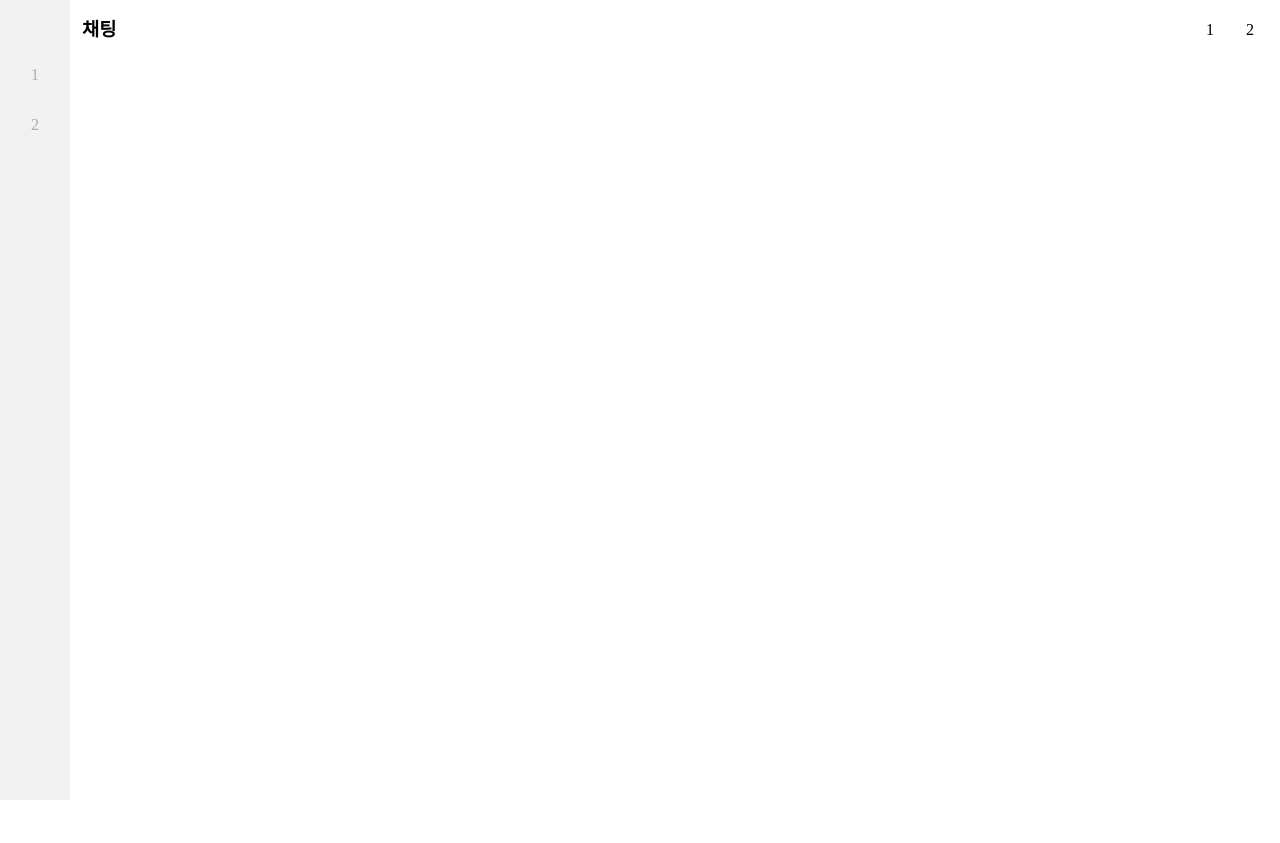
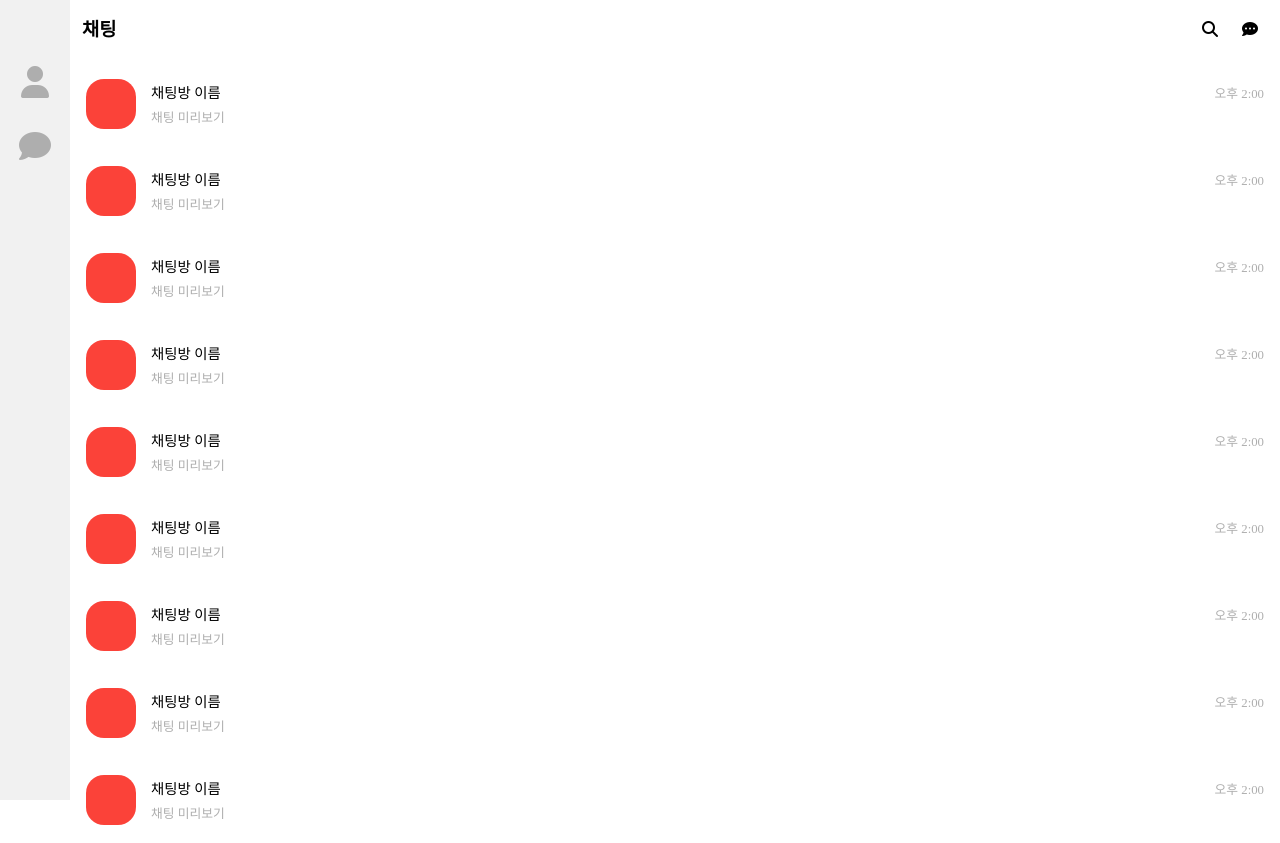
Before and after one commit to SJ0826/jamong-talk, a plain HTML site: page chats.html in a window 1280 px wide. Before the commit the page ends 800 px from the top, so only its background shows below. Drawn offline with Linux system fonts and the light colour scheme; a web font is replaced by a local one.

Commit message:
Style: 채팅창 목록 UI 완성

```diff
--- a/chats.html
+++ b/chats.html
@@ -11,18 +11,134 @@
   <body>
     <nav class="nav">
       <ul class="nav__list">
-        <li class="nav__btn">1</li>
-        <li class="nav__btn active">2</li>
+        <li class="nav__btn"><i class="fas fa-user fa-2x"></i></li>
+        <li class="nav__btn active"><i class="fas fa-comment fa-2x"></i></li>
       </ul>
     </nav>
     <div class="chats">
       <header class="header">
         <h3 class="header__title">채팅</h3>
         <div class="header__menu">
-          <span>1</span>
-          <span>2</span>
+          <span><i class="fas fa-search"></i></span>
+          <span><i class="fas fa-comment-dots"></i></span>
         </div>
       </header>
+      <main class="previews">
+        <div class="preview-list">
+          <a href="chat.html">
+            <div class="preview">
+              <div class="preview__column">
+                <div class="preview__pic"></div>
+              </div>
+              <div class="preview__column">
+                <p class="preview__nick">채팅방 이름</p>
+                <p class="preview__message">채팅 미리보기</p>
+                <p class="preview__time">오후 2:00</p>
+              </div>
+            </div>
+          </a>
+          <a href="chat.html">
+            <div class="preview">
+              <div class="preview__column">
+                <div class="preview__pic"></div>
+              </div>
+              <div class="preview__column">
+                <p class="preview__nick">채팅방 이름</p>
+                <p class="preview__message">채팅 미리보기</p>
+                <p class="preview__time">오후 2:00</p>
+              </div>
+            </div>
+          </a>
+          <a href="chat.html">
+            <div class="preview">
+              <div class="preview__column">
+                <div class="preview__pic"></div>
+              </div>
+              <div class="preview__column">
+                <p class="preview__nick">채팅방 이름</p>
+                <p class="preview__message">채팅 미리보기</p>
+                <p class="preview__time">오후 2:00</p>
+              </div>
+            </div>
+          </a>
+          <a href="chat.html">
+            <div class="preview">
+              <div class="preview__column">
+                <div class="preview__pic"></div>
+              </div>
+              <div class="preview__column">
+                <p class="preview__nick">채팅방 이름</p>
+                <p class="preview__message">채팅 미리보기</p>
+                <p class="preview__time">오후 2:00</p>
+              </div>
+            </div>
+          </a>
+          <a href="chat.html">
+            <div class="preview">
+              <div class="preview__column">
+                <div class="preview__pic"></div>
+              </div>
+              <div class="preview__column">
+                <p class="preview__nick">채팅방 이름</p>
+                <p class="preview__message">채팅 미리보기</p>
+                <p class="preview__time">오후 2:00</p>
+              </div>
+            </div>
+          </a>
+          <a href="chat.html">
+            <div class="preview">
+              <div class="preview__column">
+                <div class="preview__pic"></div>
+              </div>
+              <div class="preview__column">
+                <p class="preview__nick">채팅방 이름</p>
+                <p class="preview__message">채팅 미리보기</p>
+                <p class="preview__time">오후 2:00</p>
+              </div>
+            </div>
+          </a>
+          <a href="chat.html">
+            <div class="preview">
+              <div class="preview__column">
+                <div class="preview__pic"></div>
+              </div>
+              <div class="preview__column">
+                <p class="preview__nick">채팅방 이름</p>
+                <p class="preview__message">채팅 미리보기</p>
+                <p class="preview__time">오후 2:00</p>
+              </div>
+            </div>
+          </a>
+          <a href="chat.html">
+            <div class="preview">
+              <div class="preview__column">
+                <div class="preview__pic"></div>
+              </div>
+              <div class="preview__column">
+                <p class="preview__nick">채팅방 이름</p>
+                <p class="preview__message">채팅 미리보기</p>
+                <p class="preview__time">오후 2:00</p>
+              </div>
+            </div>
+          </a>
+          <a href="chat.html">
+            <div class="preview">
+              <div class="preview__column">
+                <div class="preview__pic"></div>
+              </div>
+              <div class="preview__column">
+                <p class="preview__nick">채팅방 이름</p>
+                <p class="preview__message">채팅 미리보기</p>
+                <p class="preview__time">오후 2:00</p>
+              </div>
+            </div>
+          </a>
+        </div>
+      </main>
     </div>
+    <script
+      src="https://kit.fontawesome.com/81ef577760.js"
+      crossorigin="anonymous"
+    ></script>
   </body>
 </html>
--- a/scss/components/_preview.scss
+++ b/scss/components/_preview.scss
@@ -0,0 +1,38 @@
+.preview {
+  display: flex;
+  align-items: center;
+  justify-content: flex-start;
+  position: relative;
+  padding: 16px;
+  background-color: #fff;
+
+  .preview__pic {
+    @include set-box-size(50px, 50px, 18px);
+    background: $main-color;
+    margin-right: 10px;
+  }
+
+  .preview__nick {
+    margin: 5px;
+    font-size: 0.9rem;
+  }
+
+  .preview__message {
+    overflow: hidden;
+    width: 50vw;
+    margin: 5px;
+    font-size: 0.8em;
+    color: #aeaeae;
+    text-overflow: ellipsis;
+    white-space: nowrap;
+  }
+
+  .preview__time {
+    position: absolute;
+    // absolute 위치 기준은 상위 position요소
+    top: 10px;
+    right: 16px;
+    font-size: 0.8em;
+    color: #aeaeae;
+  }
+}
--- a/scss/pages/_chats.scss
+++ b/scss/pages/_chats.scss
@@ -1,3 +1,16 @@
 .chats {
   margin-left: 70px;
+
+  .preview-list {
+    a {
+      text-decoration: none;
+      color: #000;
+    }
+  }
+
+  .preview {
+    &:hover {
+      background-color: #f2f2f2;
+    }
+  }
 }
```
Also changed, not shown: css/main.css, 1 other file.
